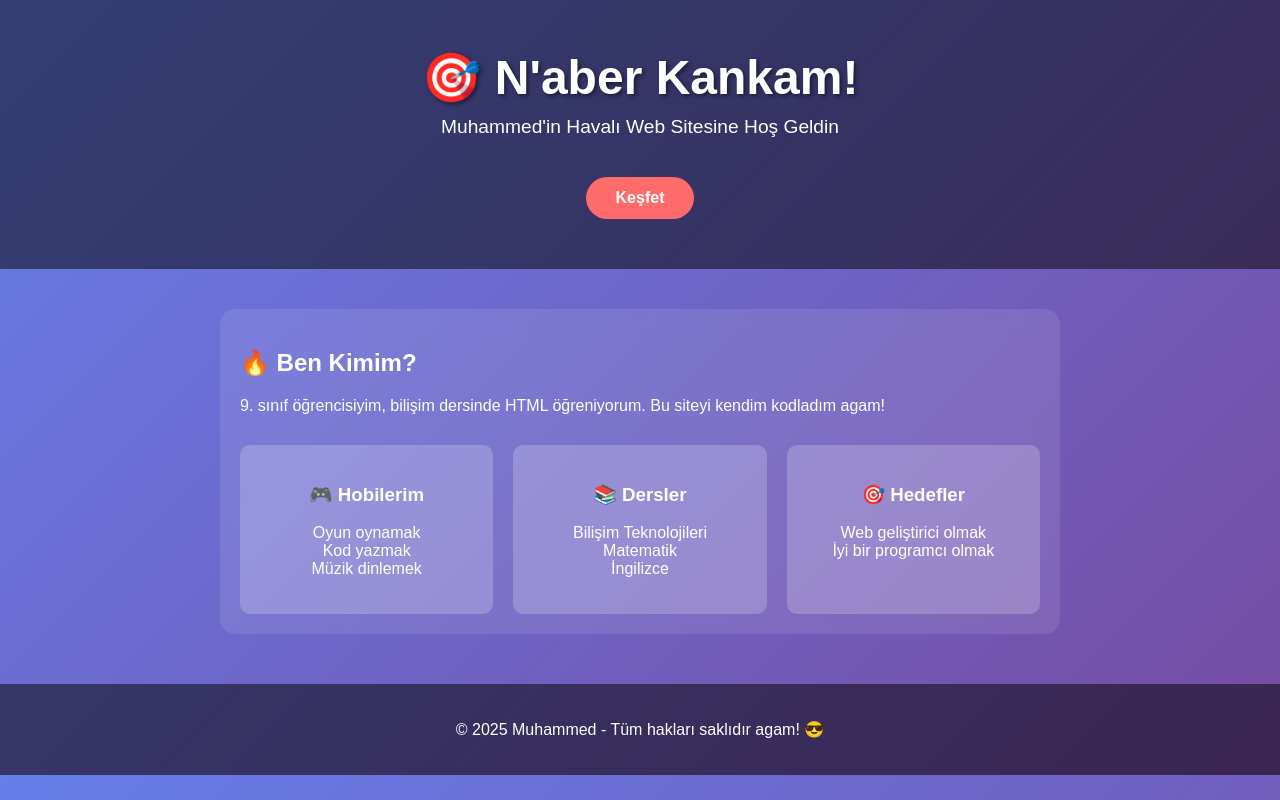
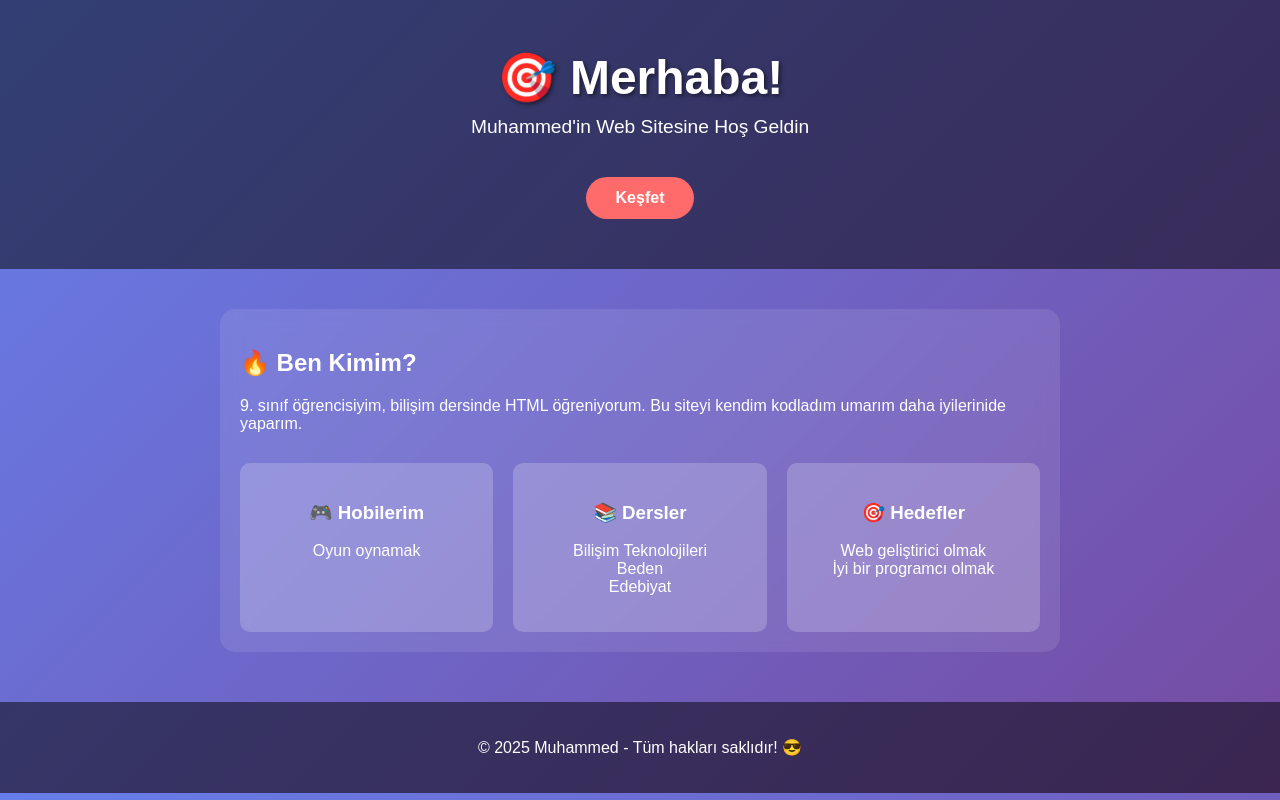
Before and after one commit to weixtvip/weixtvip.github.io, a plain HTML site: page index.html in a window 1280 px wide. Drawn offline with Linux system fonts and the light colour scheme.

Commit message:
Add files via upload

```diff
--- a/index.html
+++ b/index.html
@@ -3,7 +3,7 @@
 <head>
     <meta charset="UTF-8">
     <meta name="viewport" content="width=device-width, initial-scale=1.0">
-    <title>Muhammed'in Havalı Sitesi</title>
+    <title>Muhammed Umutlu'nun Sitesi</title>
     <style>
         /* Genel stil */
         body {
@@ -87,24 +87,24 @@
 <body>
     <!-- Header -->
     <div class="header">
-        <h1>🎯 N'aber Kankam!</h1>
-        <p>Muhammed'in Havalı Web Sitesine Hoş Geldin</p>
+        <h1>🎯 Merhaba!</h1>
+        <p>Muhammed'in Web Sitesine Hoş Geldin</p>
         <a href="#content" class="btn">Keşfet</a>
     </div>
 
     <!-- İçerik -->
     <div class="content" id="content">
         <h2>🔥 Ben Kimim?</h2>
-        <p>9. sınıf öğrencisiyim, bilişim dersinde HTML öğreniyorum. Bu siteyi kendim kodladım agam!</p>
+        <p>9. sınıf öğrencisiyim, bilişim dersinde HTML öğreniyorum. Bu siteyi kendim kodladım umarım daha iyilerinide yaparım.</p>
 
         <div class="cards">
             <div class="card">
                 <h3>🎮 Hobilerim</h3>
-                <p>Oyun oynamak<br>Kod yazmak<br>Müzik dinlemek</p>
+                <p>Oyun oynamak
             </div>
             <div class="card">
                 <h3>📚 Dersler</h3>
-                <p>Bilişim Teknolojileri<br>Matematik<br>İngilizce</p>
+                <p>Bilişim Teknolojileri<br>Beden<br>Edebiyat</p>
             </div>
             <div class="card">
                 <h3>🎯 Hedefler</h3>
@@ -115,7 +115,7 @@
 
     <!-- Footer -->
     <div class="footer">
-        <p>© 2025 Muhammed - Tüm hakları saklıdır agam! 😎</p>
+        <p>© 2025 Muhammed - Tüm hakları saklıdır! 😎</p>
     </div>
 </body>
 </html>
```
